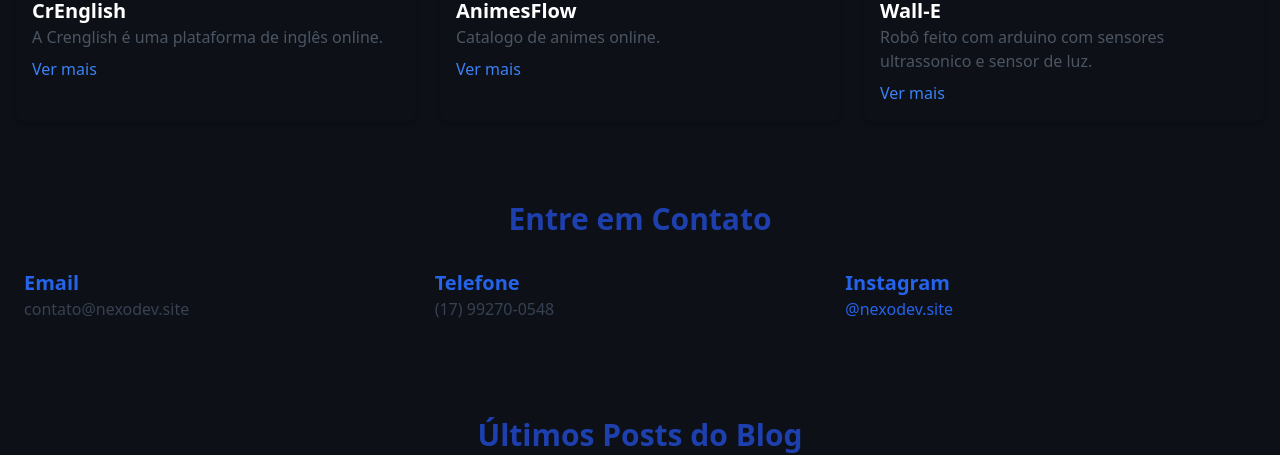
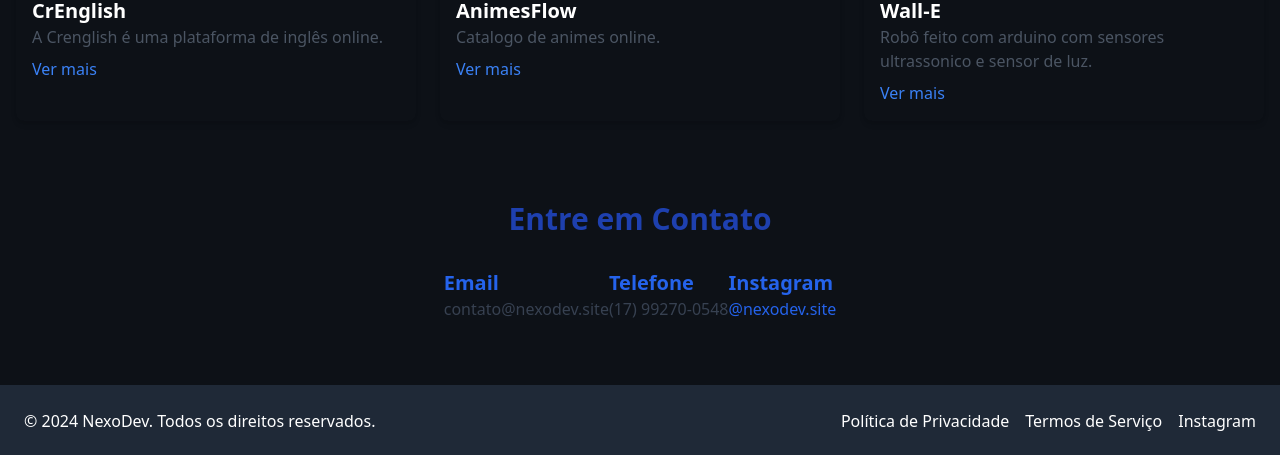
Before and after one commit to Caynnan1/nexodev, a React (Vite) app: page / in a window 1280 px wide. Shown: the part 1980-2435 px from the top of the page. Built offline with nearby package versions, Linux system fonts and the light colour scheme.

Commit message:
atualização

```diff
--- a/src/View/Components/App/Contato.jsx
+++ b/src/View/Components/App/Contato.jsx
@@ -2,27 +2,26 @@
 
 const Contato = () => {
     return (
-        <section className="py-16" id='contato'>
-            <div className="container mx-auto px-6">
+<section className='py-16 flex flex-col items-center'>
   <h2 className="text-3xl font-bold text-blue-800 text-center mb-8">Entre em Contato</h2>
-                <div className="flex flex-col md:flex-row justify-center items-center">
-                    <div className="md:w-1/3 mb-6 md:mb-0">
-                        <h3 className="text-xl font-semibold text-blue-600">Email</h3>
-                        <p className="text-gray-700">contato@nexodev.site</p>
-                    </div>
-                    <div className="md:w-1/3 mb-6 md:mb-0">
-                        <h3 className="text-xl font-semibold text-blue-600">Telefone</h3>
-                        <p className="text-gray-700">(17) 99270-0548</p>
-                    </div>
-                    <div className="md:w-1/3">
-                        <h3 className="text-xl font-semibold text-blue-600">Instagram</h3>
+  <div className='flex flex-col sm:flex-row sm:justify-around items-center sm:items-start'>
+    <ul className="mb-4 sm:mb-0 text-center sm:text-left">
+      <h3 className='text-xl font-semibold text-blue-600'>Email</h3>
+      <p className='text-gray-700'>contato@nexodev.site</p>
+    </ul>
+    <ul className="mb-4 sm:mb-0 text-center sm:text-left">
+      <h3 className='text-xl font-semibold text-blue-600'>Telefone</h3>
+      <p className='text-gray-700'>(17) 99270-0548</p>
+    </ul>
+    <ul className="text-center sm:text-left">
+      <h3 className='text-xl font-semibold text-blue-600'>Instagram</h3>
       <a href="https://instagram.com/nexodev.site" className="text-blue-600 hover:underline">
         @nexodev.site
       </a>
-                    </div>
-                </div>
+    </ul>
   </div>
 </section>
+
     );
 };
 
--- a/src/View/Pages/Home/index.jsx
+++ b/src/View/Pages/Home/index.jsx
@@ -53,7 +53,6 @@
         <Servicos />
         <Portfolio />
         <Contato />
-        < Blog />
         <footer className="bg-gray-800 text-white py-6">
             <div className="container mx-auto px-6">
                 <div className="flex flex-col md:flex-row justify-between items-center">
```
Lines whose indentation alone changed are shown as unchanged.
